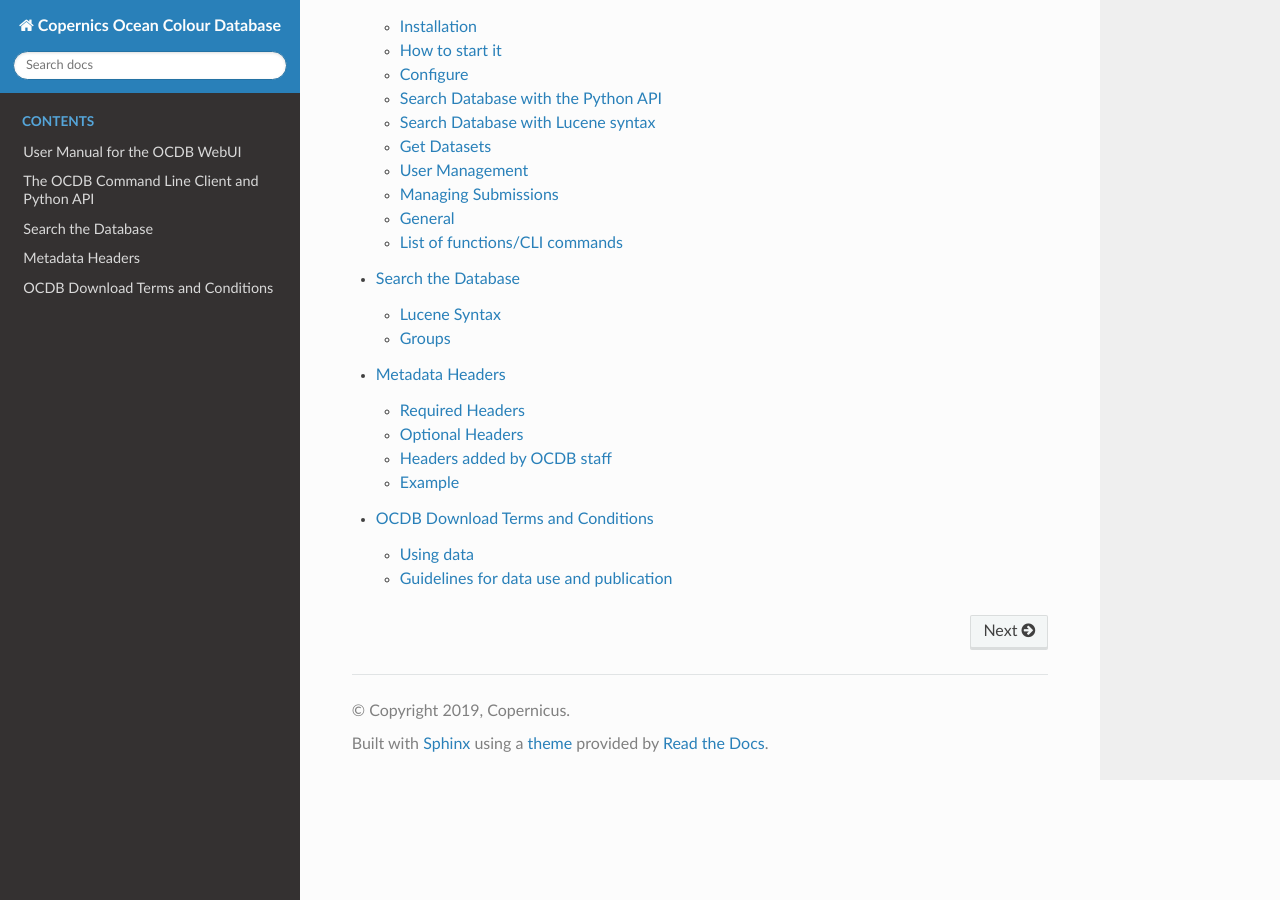
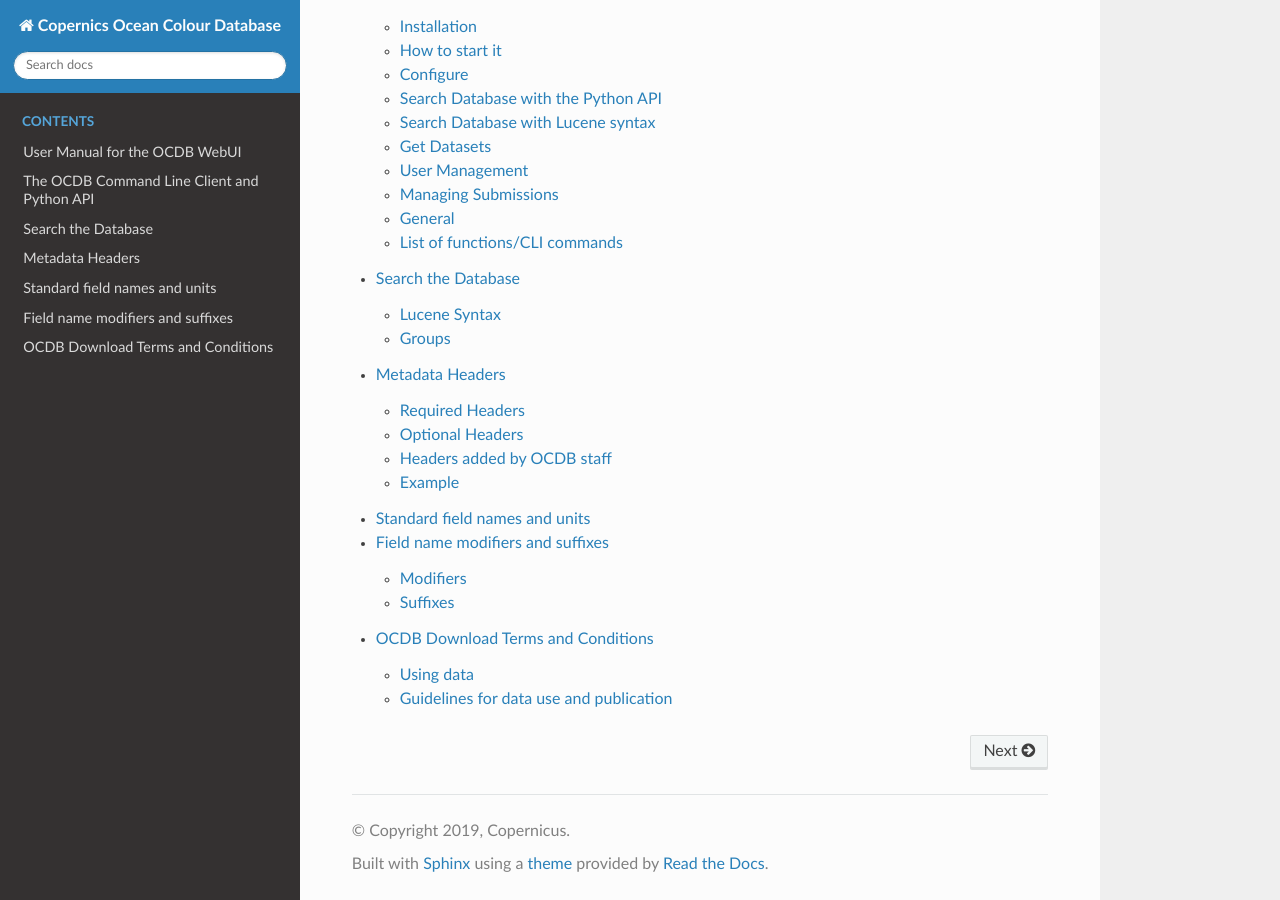
Before and after one commit to javierconcha/ocdb-docs, a Sphinx documentation site: the page built from docs/source/index.rst, in a window 1280 px wide and 900 px high, scrolled down 1129 px. Built offline with Sphinx 7.4.7 and the Read the Docs theme 2.0.0, drawn with Linux system fonts in a browser that asks for light colours; pages that are not in the unit, such as notebooks, are missing from menus.

Commit message:
Update docs/source/ocdb-standard-field-unit.md, docs/source/ocdb-validation-config.md, docs/source/index.rst files

```diff
--- a/docs/source/index.rst
+++ b/docs/source/index.rst
@@ -35,5 +35,6 @@
    ocdb-search
    ocdb-metadata-headers
    ocdb-standard-field-unit
+   ocdb-suffix-modifiers
    ocdb-valication-config
    ocdb-data-access-policy
```
Also changed, not shown: docs/source/ocdb-standard-field-unit.md (+1 -1 lines), docs/source/ocdb-validation-config.md (+0 -1 lines).
